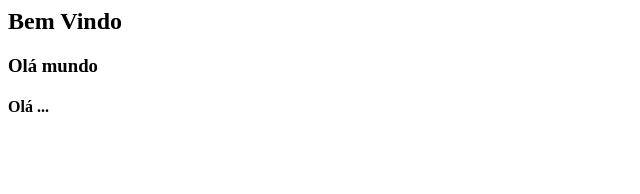
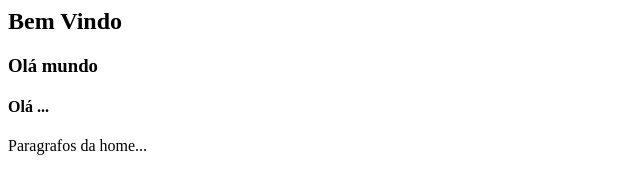
Before and after one commit to iarladarly/curso_git, a plain HTML site: page index.html in a window 1280 px wide. Shown: the whole page, without its empty margins (0-640 px from the left). Drawn offline with Linux system fonts and the light colour scheme.

Commit message:
Criando novas funcionalidades na home com paragrafo

```diff
--- a/index.html
+++ b/index.html
@@ -1,3 +1,4 @@
 <h2>Bem Vindo</h2>
 <h3>Olá mundo </h3>
 <h4>Olá ...</h4>
+<p>Paragrafos da home...</p>
```
Also changed, not shown: a.txt (added), nomes.txt.
